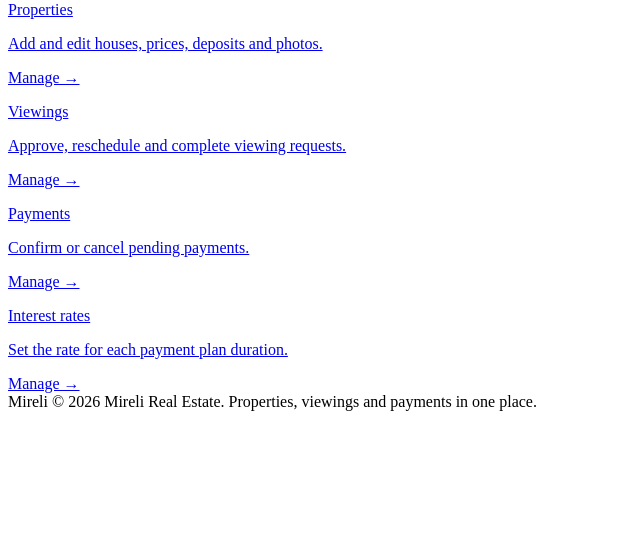
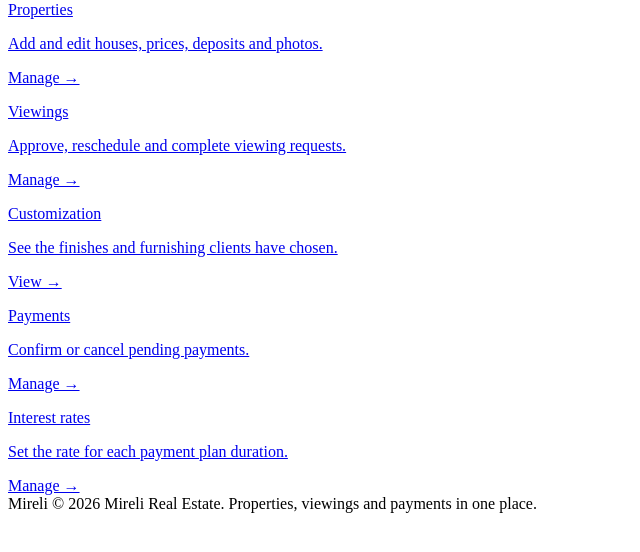
Before and after one commit to ZimriZak-bit/Mirielle-Real-Estate-System-, a Laravel app: page /management in a window 1280 px wide. Shown: the part 196-748 px from the top of the page, without its empty margins (0-640 px from the left). Run offline with Laravel 12, Linux system fonts and the light colour scheme; a user stored in the database is signed in; data comes from the database, SQL or seed files in the repository.

Commit message:
feat(viewings): link viewing and customization into the site

```diff
--- a/Mireli-real-estate-system/resources/views/dashboard/management.blade.php
+++ b/Mireli-real-estate-system/resources/views/dashboard/management.blade.php
@@ -17,6 +17,11 @@
             <p class="text-muted">Approve, reschedule and complete viewing requests.</p>
             <span class="more">Manage &rarr;</span>
         </div></a>
+        <a class="card card-link" href="{{ route('management.customizations.index') }}"><div class="card-body">
+            <p class="card-title">Customization</p>
+            <p class="text-muted">See the finishes and furnishing clients have chosen.</p>
+            <span class="more">View &rarr;</span>
+        </div></a>
         <a class="card card-link" href="{{ route('management.payments.index') }}"><div class="card-body">
             <p class="card-title">Payments</p>
             <p class="text-muted">Confirm or cancel pending payments.</p>
--- a/Mireli-real-estate-system/resources/views/partials/header.blade.php
+++ b/Mireli-real-estate-system/resources/views/partials/header.blade.php
@@ -39,6 +39,7 @@
             <a href="{{ route('management.properties.index') }}" class="{{ request()->routeIs('management.properties.*') ? 'is-active' : '' }}">Properties</a>
             {{-- PAIR 3 --}}
             <a href="{{ route('management.viewings.index') }}" class="{{ request()->routeIs('management.viewings.*') ? 'is-active' : '' }}">Viewings</a>
+            <a href="{{ route('management.customizations.index') }}" class="{{ request()->routeIs('management.customizations.*') ? 'is-active' : '' }}">Customization</a>
             {{-- PAIR 4 --}}
             <a href="{{ route('management.payments.index') }}" class="{{ request()->routeIs('management.payments.*') ? 'is-active' : '' }}">Payments</a>
             <a href="{{ route('management.interest-rates.index') }}" class="{{ request()->routeIs('management.interest-rates.*') ? 'is-active' : '' }}">Interest rates</a>
```
Also changed, not shown: Mireli-real-estate-system/resources/views/properties/show.blade.php (+24 -3 lines).
